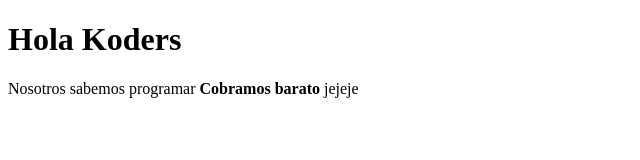
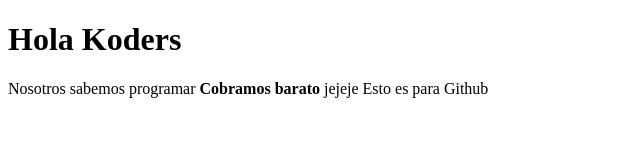
Before and after one commit to FaridZavalza/mi_web, a plain HTML site: page index.html in a window 1280 px wide. Shown: the whole page, without its empty margins (0-640 px from the left). Drawn offline with Linux system fonts and the light colour scheme.

Commit message:
esto es para github

```diff
--- a/index.html
+++ b/index.html
@@ -10,5 +10,6 @@
     <span>Nosotros sabemos programar</span>
     <strong>Cobramos barato</strong>
     <span>jejeje</span>
+    <span>Esto es para Github</span>
 </body>
 </html>
```
